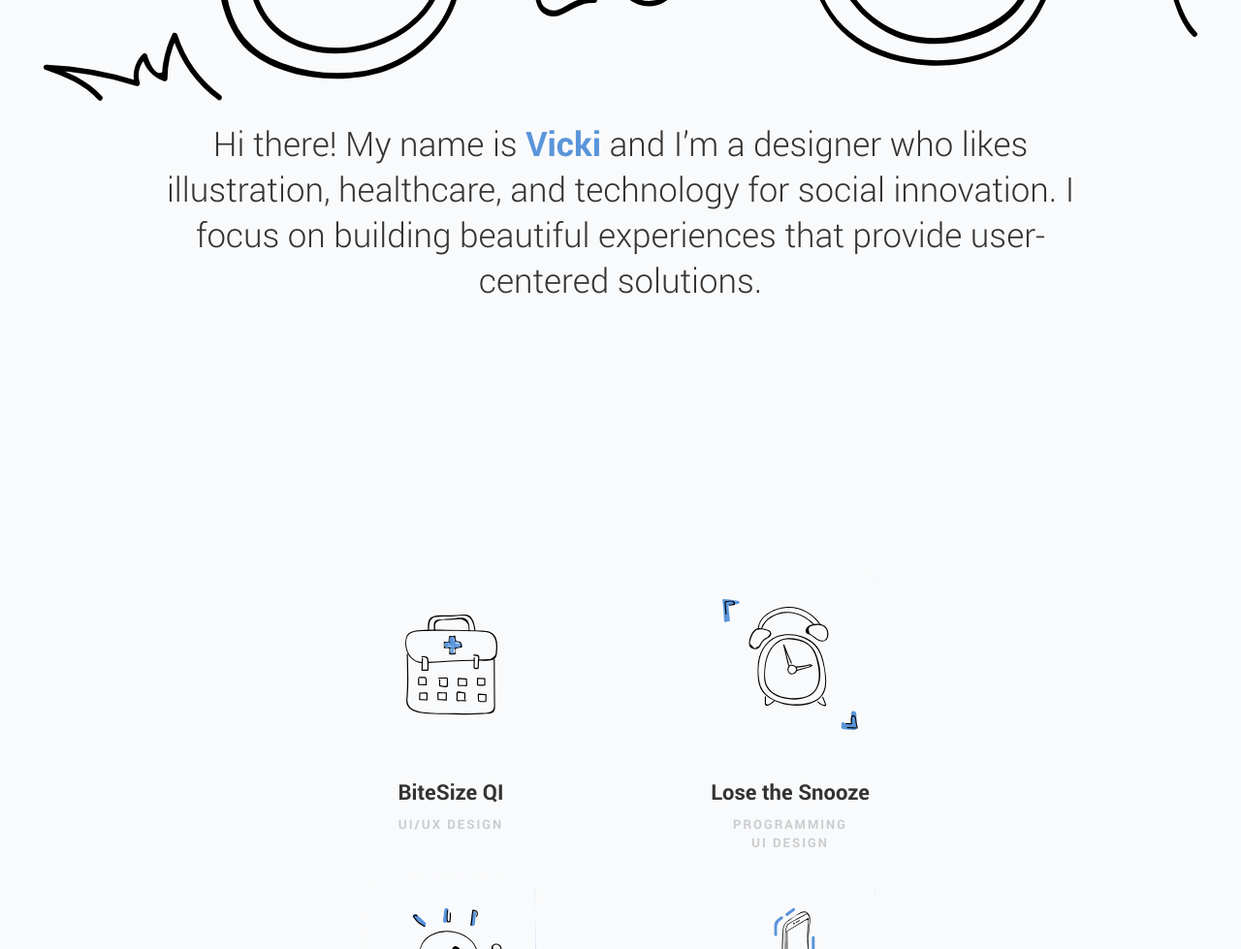
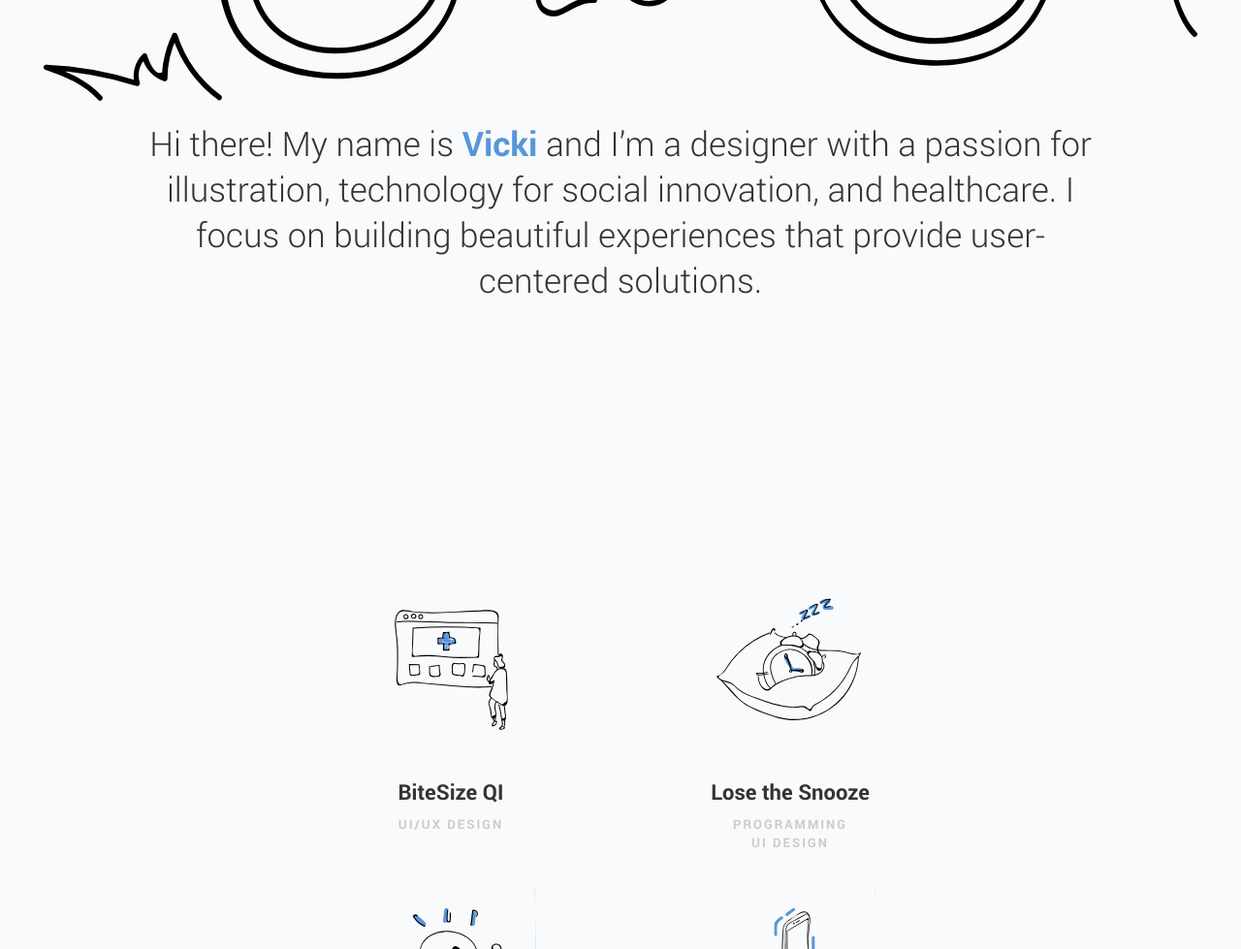
Before and after one commit to vickilu7/vickilu.github.io, a plain HTML site: page index.html in a window 1280 px wide. Shown: the part 1160-2139 px from the top of the page at 97% size. Drawn offline with nearby package versions, Linux system fonts and the light colour scheme.

Commit message:
home page edits
update headline text, bitesize and LTS picture changes

```diff
--- a/index.html
+++ b/index.html
@@ -22,7 +22,7 @@
 <!--title screen-->
 <div class='home-image reveal'><img src='cover-images/home-illustration.svg'/></div>
 <div class='home-title reveal'>Hi there! My name is <strong>Vicki</strong> and I’m a designer
-  who likes illustration, healthcare, and technology for social innovation.
+  with a passion for illustration, technology for social innovation, and healthcare.
   I focus on building beautiful experiences that provide user-centered solutions.</div>
 
 <div class='space'id='work'></div>
@@ -31,8 +31,8 @@
   <div class='icon-grid'>
     <div class='icon-grid-item reveal'>
       <a href="other-files/bitesize/bitesize.html">
-        <img src='cover-images/bag2.svg'/>
-        <img src='cover-images/bluebag.svg' id='back'/></a>
+        <img src='cover-images/bs.svg'/>
+        <img src='cover-images/bluebs.svg' id='back'/></a>
         <p class='title'>
           BiteSize QI<br/><br/>
         <subtitle>UI/UX Design</subtitle>
@@ -41,8 +41,8 @@
     </div>
     <div class='icon-grid-item reveal'>
       <a href="other-files/lose-the-snooze/lose-the-snooze.html">
-      <img src='cover-images/clock.svg'/></a>
-      <img src='cover-images/blueclock.svg' id='back'/></a>
+      <img src='cover-images/newclock.svg'/></a>
+      <img src='cover-images/bluenewclock.svg' id='back'/></a>
       <p class='title'>
         Lose the Snooze<br/><br/>
       <subtitle>Programming<br/>UI Design</subtitle>
```
Also changed, not shown: cover-images/bluebs.svg (added), cover-images/bluenewclock.svg (added), cover-images/bs.svg (added), cover-images/newclock.svg (added), 1 other file.
